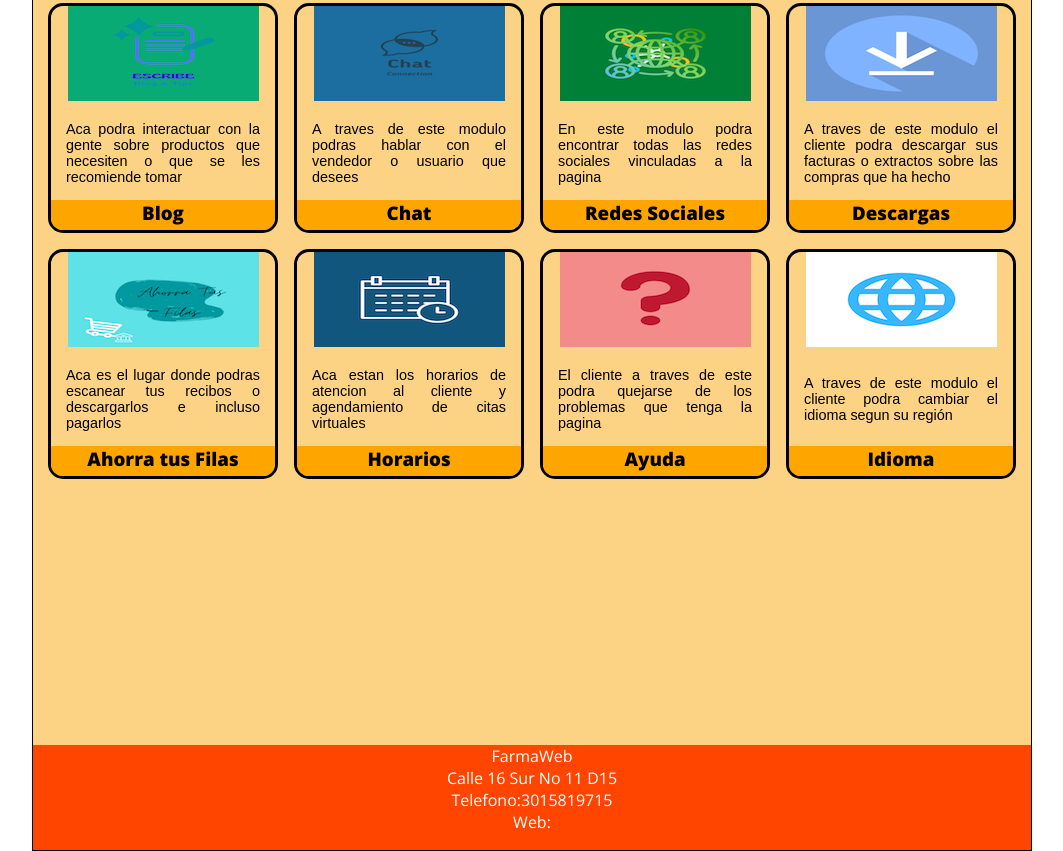
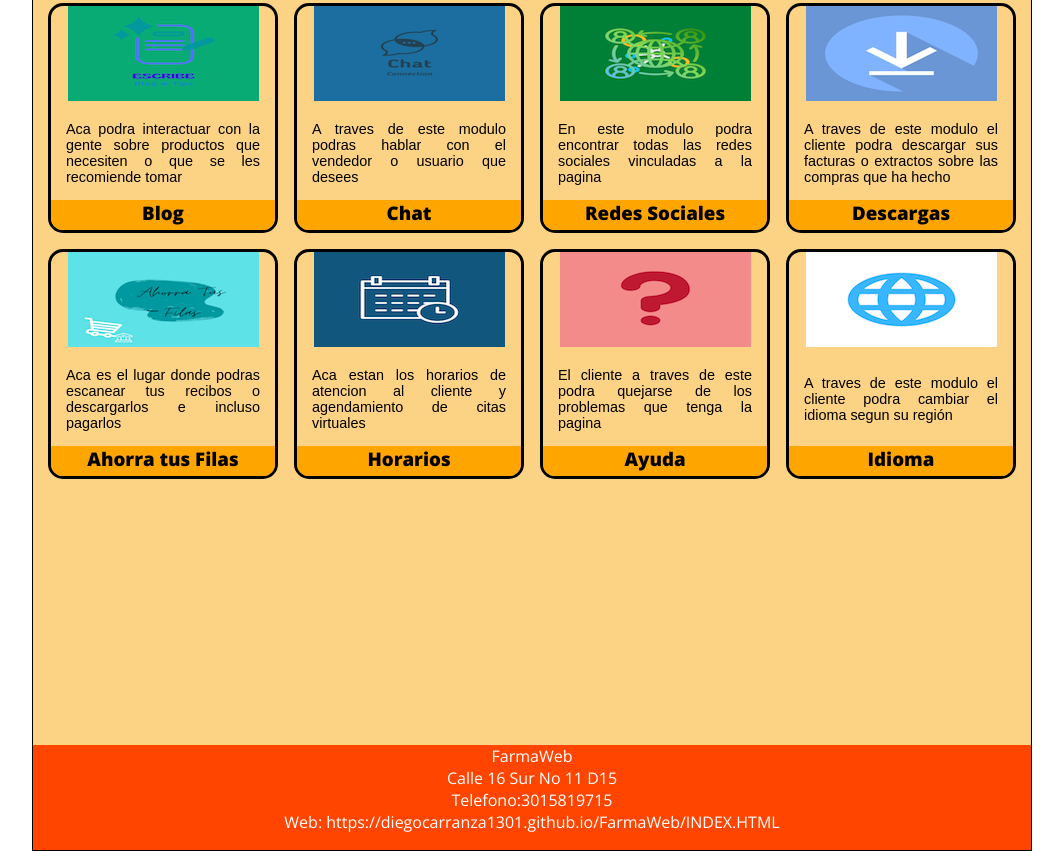
Before and after one commit to DiegoCarranza1301/FarmaWeb, a plain HTML site: page INDEX.HTML in a window 1280 px wide. Shown: the part 894-1745 px from the top of the page, without its empty margins (108-1171 px from the left). Drawn offline with nearby package versions, Linux system fonts and the light colour scheme.

Commit message:
Update INDEX.HTML

```diff
--- a/INDEX.HTML
+++ b/INDEX.HTML
@@ -192,7 +192,7 @@
                 <p class="NombreNegocio">FarmaWeb</p>
                 <p class="Direccion">Calle 16 Sur No 11 D15</p>
                 <p>Telefono:3015819715</p>
-                <p>Web:</p>
+                <p>Web: https://diegocarranza1301.github.io/FarmaWeb/INDEX.HTML</p>
 
             </footer>
 
```
